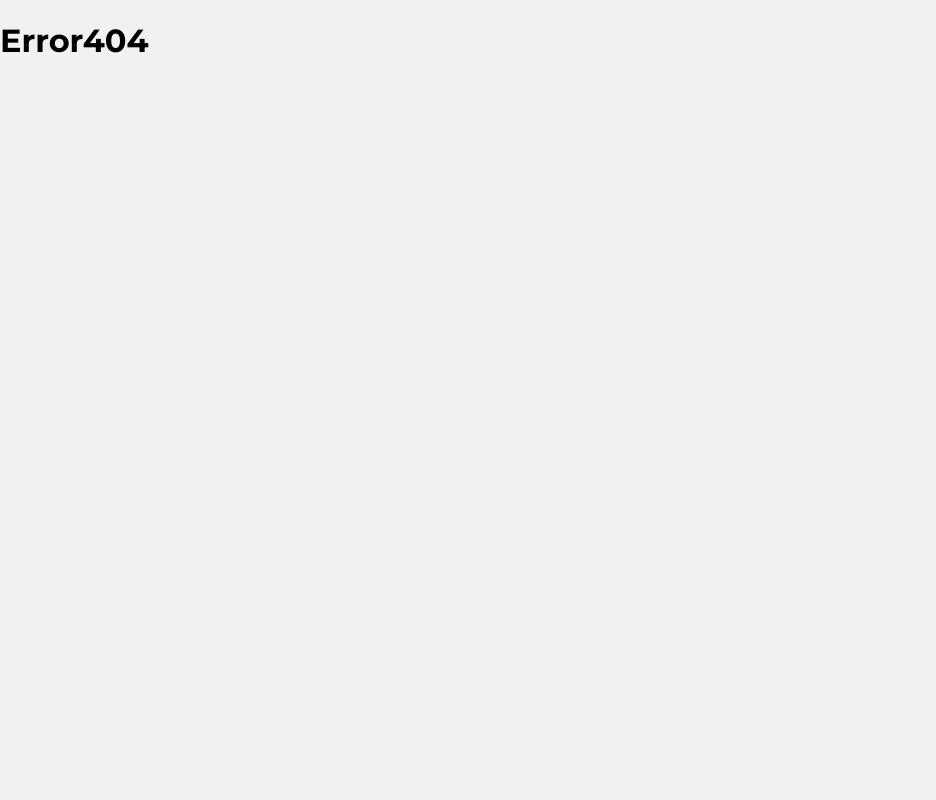
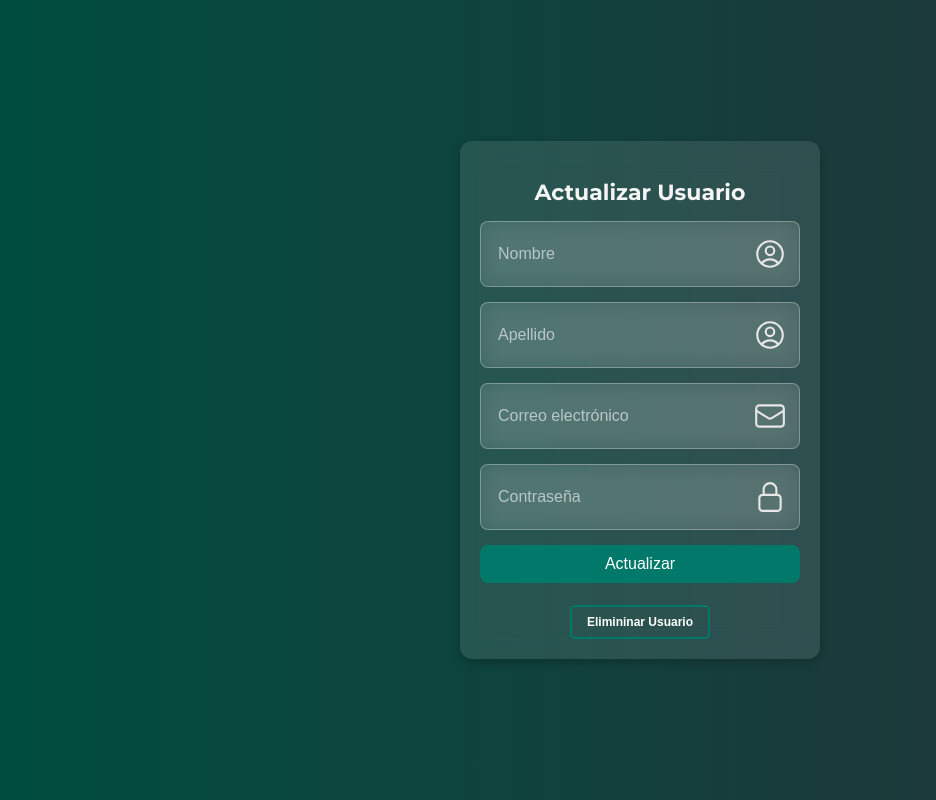
Before and after one commit to MalcomJesid/Ecommerce_SwapRent, a React (Vite) app in the folder frontend/: page /update_user in a window 1280 px wide. Shown: the whole page, without its empty margins (0-936 px from the left). Built offline with nearby package versions, Linux system fonts and the light colour scheme.

Commit message:
Nuevo mensaje corregido del commit

```diff
--- a/frontend/src/App.tsx
+++ b/frontend/src/App.tsx
@@ -12,6 +12,7 @@ import Login from './components/auth/Login'
 import Register from "./components/auth/Register";
 import { Modal } from 'reactstrap'
 import { Toaster } from 'sonner'
+import Update_user from './components/auth/Update_user'
 
 
 const  App =() => {
@@ -30,6 +31,7 @@ const  App =() => {
       <Route  path ="exchange" element={<Exchange />} />
       <Route  path ="login" element={<Login />} />
       <Route path="/register" element={<Register />} />
+      <Route path="update_user" element={<Update_user />} />
       <Route path="modal" element={<Modal />} />
 
   </Routes>
--- /dev/null
+++ b/frontend/src/components/auth/ConfirmDeleteModal.tsx
@@ -0,0 +1,96 @@
+import React from "react";
+import styled from "styled-components";
+
+// 📌 INTERFACE - Define las propiedades del modal
+interface ConfirmDeleteModalProps {
+  onClose: () => void;
+  onConfirm: () => void;
+}
+
+// 📌 COMPONENTE PRINCIPAL
+const ConfirmDeleteModal: React.FC<ConfirmDeleteModalProps> = ({ onClose, onConfirm }) => {
+  return (
+    <Backdrop>
+      <ModalContainer>
+        <Title>¿Estás seguro?</Title>
+        <Message>Esta acción no se puede deshacer.</Message>
+        <ButtonContainer>
+          <CancelButton onClick={onClose}>Cancelar</CancelButton>
+          <Button onClick={onConfirm}>Eliminar</Button>
+        </ButtonContainer>
+      </ModalContainer>
+    </Backdrop>
+  );
+};
+
+export default ConfirmDeleteModal;
+
+// 📌 ESTILOS
+const Backdrop = styled.div`
+  width: 100%;
+  height: 100%;
+  background: rgba(0, 0, 0, 0.6);
+  backdrop-filter: blur(8px);
+  position: fixed;
+  top: 0;
+  left: 0;
+  display: flex;
+  justify-content: center;
+  align-items: center;
+  z-index: 1000;
+`;
+
+const ModalContainer = styled.div`
+  background: rgba(0, 121, 107, 0.9); /* Verde translúcido */
+  padding: 25px;
+  border-radius: 10px;
+  text-align: center;
+  max-width: 400px;
+  width: 90%;
+  box-shadow: 0 4px 10px rgba(0, 0, 0, 0.2);
+  position: relative;
+`;
+
+const Title = styled.h2`
+  color: white;
+  font-size: 18px;
+  margin-bottom: 10px;
+`;
+
+const Message = styled.p`
+  color: white;
+  font-size: 16px;
+  margin-bottom: 20px;
+`;
+
+const ButtonContainer = styled.div`
+  display: flex;
+  justify-content: center;
+  gap: 15px;
+`;
+
+const Button = styled.button`
+  background: white;
+  color: #00796b;
+  border: none;
+  padding: 10px 15px;
+  border-radius: 5px;
+  cursor: pointer;
+  font-size: 16px;
+  font-weight: bold;
+  transition: all 0.3s;
+
+  &:hover {
+    background: #004d40;
+    color: white;
+  }
+`;
+
+const CancelButton = styled(Button)`
+  background: #d32f2f;
+  color: white;
+
+  &:hover {
+    background: #b71c1c;
+  }
+`;
--- /dev/null
+++ b/frontend/src/components/auth/Update_user.css
@@ -0,0 +1,107 @@
+@import url('https://cdnjs.cloudflare.com/ajax/libs/font-awesome/6.4.2/css/all.min.css');
+
+.update-container {
+    display: flex;
+    align-items: center;
+    justify-content: center;
+    height: 100vh;
+    background: linear-gradient(to right, #004d40, #263238);
+}
+
+.update-box {
+    width: 320px;
+    padding: 20px;
+    border-radius: 12px;
+    background: rgba(255, 255, 255, 0.1);
+    backdrop-filter: blur(15px);
+    box-shadow: 0 4px 10px rgba(0, 0, 0, 0.2);
+    text-align: center;
+}
+
+.update-box h2 {
+    font-size: 22px;
+    color: #f5f5f5;
+    margin-bottom: 15px;
+}
+
+/* Mensaje de actualización */
+.message {
+    color: #00e676;
+    font-size: 14px;
+    margin-bottom: 10px;
+}
+
+/* Estilos de los inputs */
+.input-group {
+    display: flex;
+    align-items: center;
+    background: rgba(255, 255, 255, 0.1);
+    backdrop-filter: blur(10px);
+    border-radius: 8px;
+    padding: 12px;
+    border: 1px solid rgba(255, 255, 255, 0.3);
+    margin-bottom: 15px;
+    transition: all 0.3s ease;
+}
+
+.input-group:focus-within {
+    border-color: #00e676;
+    box-shadow: 0 0 8px rgba(0, 230, 118, 0.5);
+}
+
+.input-group .icon {
+    color: white;
+    font-size: 18px;
+    margin-right: 10px;
+    transition: color 0.3s ease;
+}
+
+.input-group:focus-within .icon {
+    color: #00e676;
+}
+
+.input-group input {
+    border: none;
+    outline: none;
+    width: 100%;
+    font-size: 16px;
+    background: transparent;
+    color: white;
+    padding: 5px;
+}
+
+.input-group input::placeholder {
+    color: rgba(255, 255, 255, 0.6);
+}
+
+/* Estilos del botón */
+.update-button, .delete-button {
+    width: 100%;
+    padding: 10px;
+    border: none;
+    border-radius: 8px;
+    cursor: pointer;
+    font-size: 16px;
+    transition: background-color 0.3s, transform 0.2s;
+}
+
+.update-button {
+    background-color: #00796b;
+    color: white;
+    margin-bottom: 10px;
+}
+
+.update-button:hover {
+    background-color: #005a4f;
+    transform: scale(1.05);
+}
+
+.delete-button {
+    background-color: #d32f2f;
+    color: white;
+}
+
+.delete-button:hover {
+    background-color: #b71c1c;
+    transform: scale(1.05);
+}
--- /dev/null
+++ b/frontend/src/components/auth/Update_user.tsx
@@ -0,0 +1,137 @@
+import { useState } from "react";
+import "./Update_user.css";
+import ConfirmDeleteModal from "./ConfirmDeleteModal";
+
+const Update_user = () => {
+  const [formData, setFormData] = useState({
+    name: "",
+    apellido: "",
+    email: "",
+    password: "",
+  });
+  const [isOpen,setIsOpen] = useState(false);
+  const [message, setMessage] = useState("");
+
+  // Manejar cambios en los inputs
+  const handleChange = (e: any) => {
+    setFormData({ ...formData, [e.target.name]: e.target.value });
+  };
+
+  // Simular actualización de datos
+  const handleUpdate = (e: any) => {
+    e.preventDefault();
+    console.log("Datos actualizados:", formData);
+    setMessage("✅ Datos actualizados correctamente.");
+  };
+
+
+
+    function handleDeleteUser(): void {
+        throw new Error("Function not implemented.");
+    }
+
+  return (
+    <div className="update-container">
+      <div className="update-box">
+        <h2>Actualizar Usuario</h2>
+
+        {message && <p className="message">{message}</p>}
+
+        <form onSubmit={handleUpdate}>
+          <div className="input-group">
+            <input
+              type="text"
+              name="name"
+              value={formData.name}
+              onChange={handleChange}
+              placeholder="Nombre"
+              required
+            />
+              <svg
+                 xmlns="http://www.w3.org/2000/svg"
+                 fill="none"
+                 viewBox="0 0 24 24"
+                 stroke-width="1.5"
+                 stroke="currentColor" className="size-6">
+                        <path
+                 stroke-linecap="round" stroke-linejoin="round" d="M17.982 18.725A7.488 7.488 0 0 0 12 15.75a7.488 7.488 0 0 0-5.982 2.975m11.963 0a9 9 0 1 0-11.963 0m11.963 0A8.966 8.966 0 0 1 12 21a8.966 8.966 0 0 1-5.982-2.275M15 9.75a3 3 0 1 1-6 0 3 3 0 0 1 6 0Z" />
+              </svg>
+          </div>
+
+          <div className="input-group">
+                        <input
+                            type="text"
+                            name="apellido"
+                            placeholder="Apellido"
+                            value={formData.apellido}
+                            onChange={handleChange}
+                            required
+                        />
+                         <svg
+                                xmlns="http://www.w3.org/2000/svg"
+                                fill="none"
+                                viewBox="0 0 24 24"
+                                stroke-width="1.5"
+                                stroke="currentColor" className="size-6">
+                                <path
+                                stroke-linecap="round" stroke-linejoin="round" d="M17.982 18.725A7.488 7.488 0 0 0 12 15.75a7.488 7.488 0 0 0-5.982 2.975m11.963 0a9 9 0 1 0-11.963 0m11.963 0A8.966 8.966 0 0 1 12 21a8.966 8.966 0 0 1-5.982-2.275M15 9.75a3 3 0 1 1-6 0 3 3 0 0 1 6 0Z" />
+                        </svg>
+                    </div>
+
+
+          <div className="input-group">
+            <input
+              type="email"
+              name="email"
+              value={formData.email}
+              onChange={handleChange}
+              placeholder="Correo electrónico"
+              required
+            />
+            <svg
+              xmlns="http://www.w3.org/2000/svg"
+              fill="none"
+              viewBox="0 0 24 24"
+              stroke-width="1.5" stroke="currentColor"
+              className="size-6">
+                <path
+             stroke-linecap="round" stroke-linejoin="round" d="M21.75 6.75v10.5a2.25 2.25 0 0 1-2.25 2.25h-15a2.25 2.25 0 0 1-2.25-2.25V6.75m19.5 0A2.25 2.25 0 0 0 19.5 4.5h-15a2.25 2.25 0 0 0-2.25 2.25m19.5 0v.243a2.25 2.25 0 0 1-1.07 1.916l-7.5 4.615a2.25 2.25 0 0 1-2.36 0L3.32 8.91a2.25 2.25 0 0 1-1.07-1.916V6.75" />
+           </svg>
+              </div>
+
+          <div className="input-group">
+            <input
+              type="password"
+              name="password"
+              value={formData.password}
+              onChange={handleChange}
+              placeholder="Contraseña"
+              required
+            />
+            <svg
+                xmlns="http://www.w3.org/2000/svg"
+                fill="none" viewBox="0 0 24 24"
+                stroke-width="1.5" stroke="currentColor"
+                className="size-6">
+                    <path
+                stroke-linecap="round" stroke-linejoin="round" d="M16.5 10.5V6.75a4.5 4.5 0 1 0-9 0v3.75m-.75 11.25h10.5a2.25 2.25 0 0 0 2.25-2.25v-6.75a2.25 2.25 0 0 0-2.25-2.25H6.75a2.25 2.25 0 0 0-2.25 2.25v6.75a2.25 2.25 0 0 0 2.25 2.25Z" />
+            </svg>
+          </div>
+
+          <div className="button-group">
+            <button type="submit" className="update-button">Actualizar</button>
+          </div>
+
+        </form>
+
+        <div className="Olcontraseña">
+            <button onClick={() => setIsOpen(true)}>Elimininar Usuario</button>
+        </div>
+           {isOpen && <ConfirmDeleteModal onClose={() => setIsOpen(false)} onConfirm={handleDeleteUser}/>}
+      </div>
+
+    </div>
+  );
+};
+
+export default Update_user;
```
